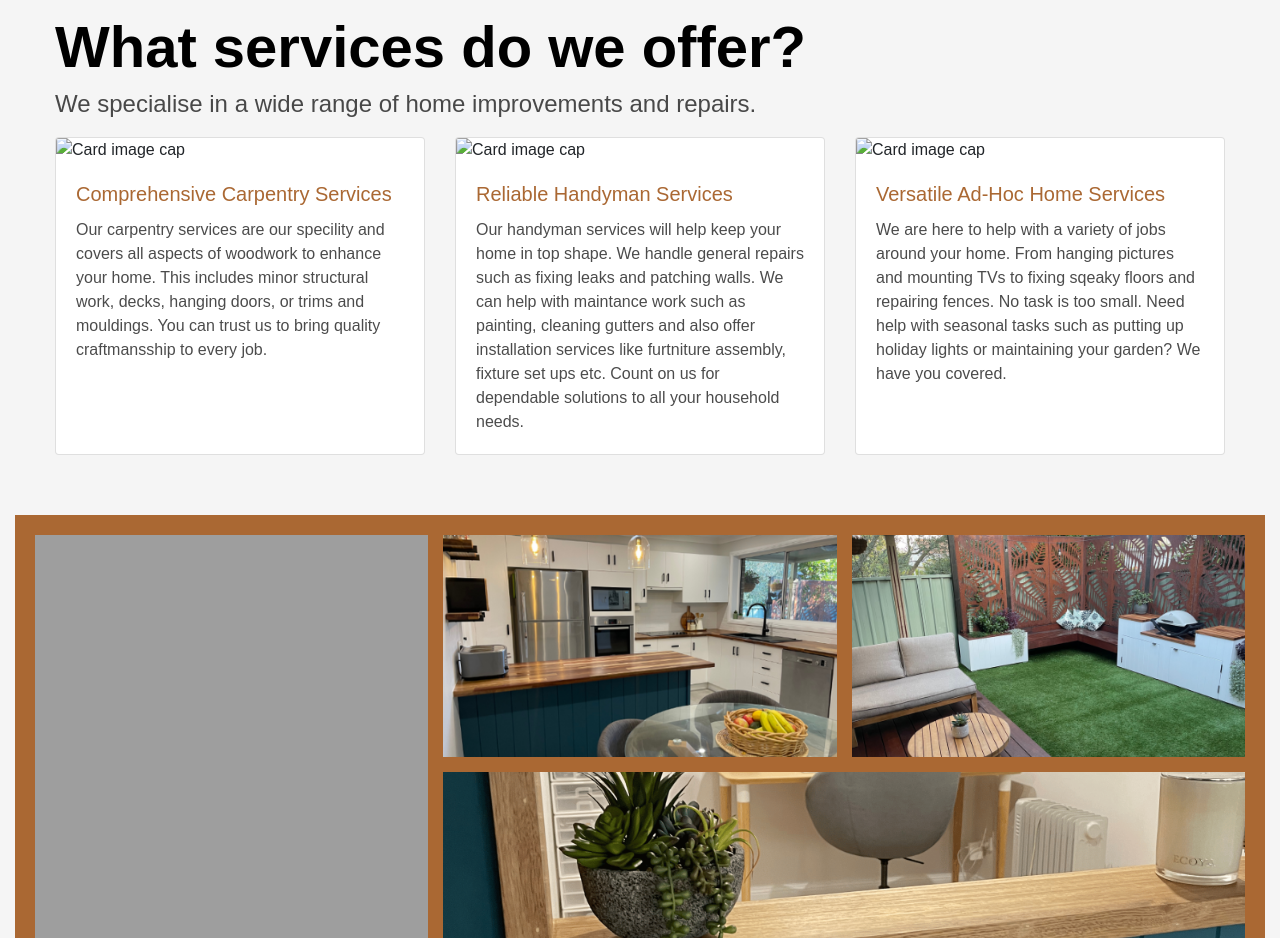
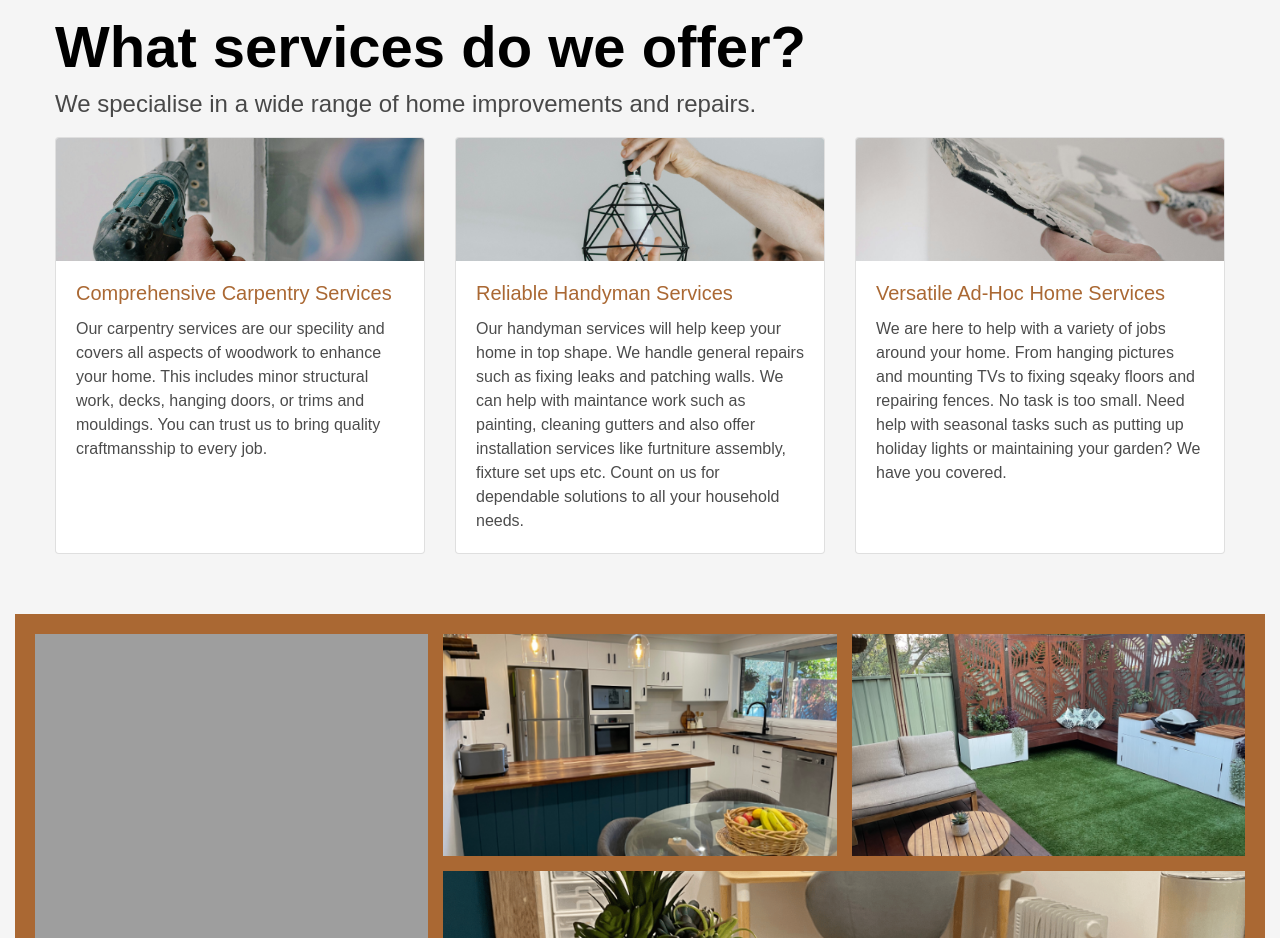
Before and after one commit to chezzer84/Timber-and-tools, a plain HTML site: page index.html in a window 1280 px wide. Shown: the part 1188-2126 px from the top of the page. Drawn offline with nearby package versions, Linux system fonts and the light colour scheme; the site is published under a folder, as on GitHub Pages, so addresses that start at the root find nothing.

Commit message:
fix card image source

```diff
--- a/index.html
+++ b/index.html
@@ -83,7 +83,7 @@
             <div class="card">
               <img
                 class="card-img-top"
-                src="/Timber-and-tools/images/tools.png"
+                src="images/tools.png"
                 alt="Card image cap"
               />
               <div class="card-body">
@@ -99,7 +99,7 @@
             <div class="card">
               <img
                 class="card-img-top"
-                src="/Timber-and-tools/images/lighthanging.png"
+                src="images/lighthanging.png"
                 alt="Card image
               cap"
               />
@@ -118,7 +118,7 @@
             <div class="card">
               <img
                 class="card-img-top"
-                src="/Timber-and-tools/images/painting.png"
+                src="images/painting.png"
                 alt="Card image cap"
               />
               <div class="card-body">
```
